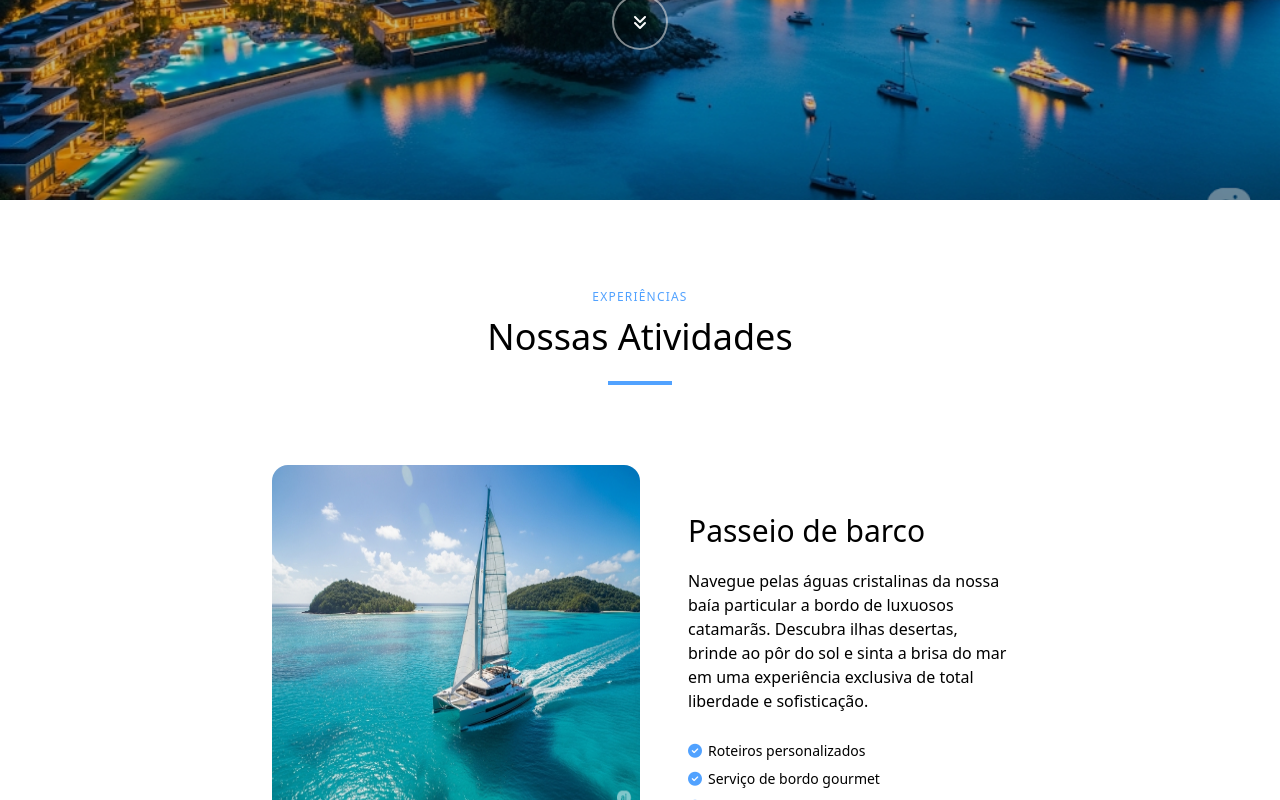
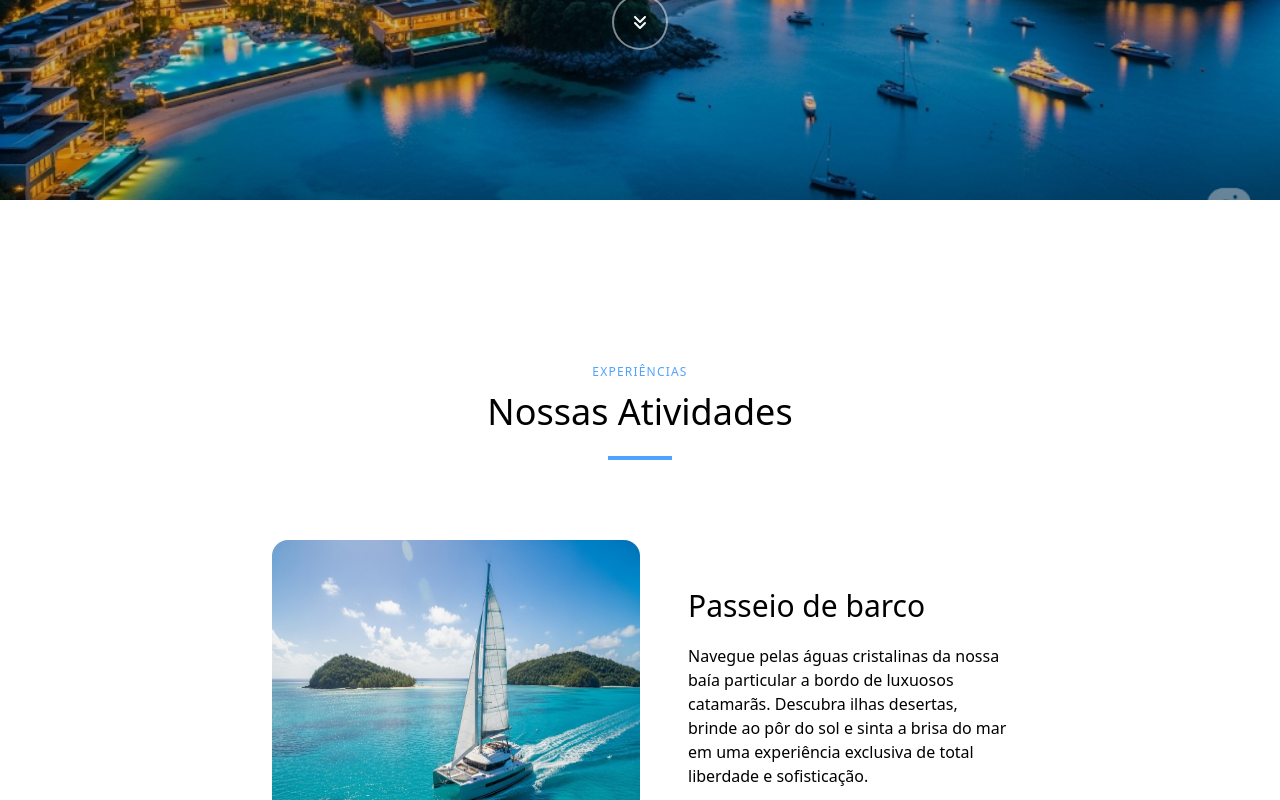
Before and after one commit to julianarocumback/aqua, a React (Vite) app: page / in a window 1280 px wide. Shown: the part 400-1200 px from the top of the page. Built offline with nearby package versions, Linux system fonts and the light colour scheme.

Commit message:
Arrumando o scroll das atividades

```diff
--- a/src/components/activities/Activities.jsx
+++ b/src/components/activities/Activities.jsx
@@ -67,7 +67,7 @@ export default function Activities() {
 
 
     return (
-        <section id="activities" className="h-full scroll-mt-[75px] lg:mt-[-75px] pt-25 z-1 relative lg:mx-auto lg:w-3/5">
+        <section id="activities" className="h-full scroll-mt-[75px] pt-25 z-1 relative lg:mx-auto lg:w-3/5">
             <div className="flex flex-col  gap-3 items-center">
                 <span className="text-blue-400 font-medium text-xs tracking-widest lg:pt-16">EXPERIÊNCIAS</span>
                 <h2 className="text-4xl">Nossas Atividades</h2>
```
